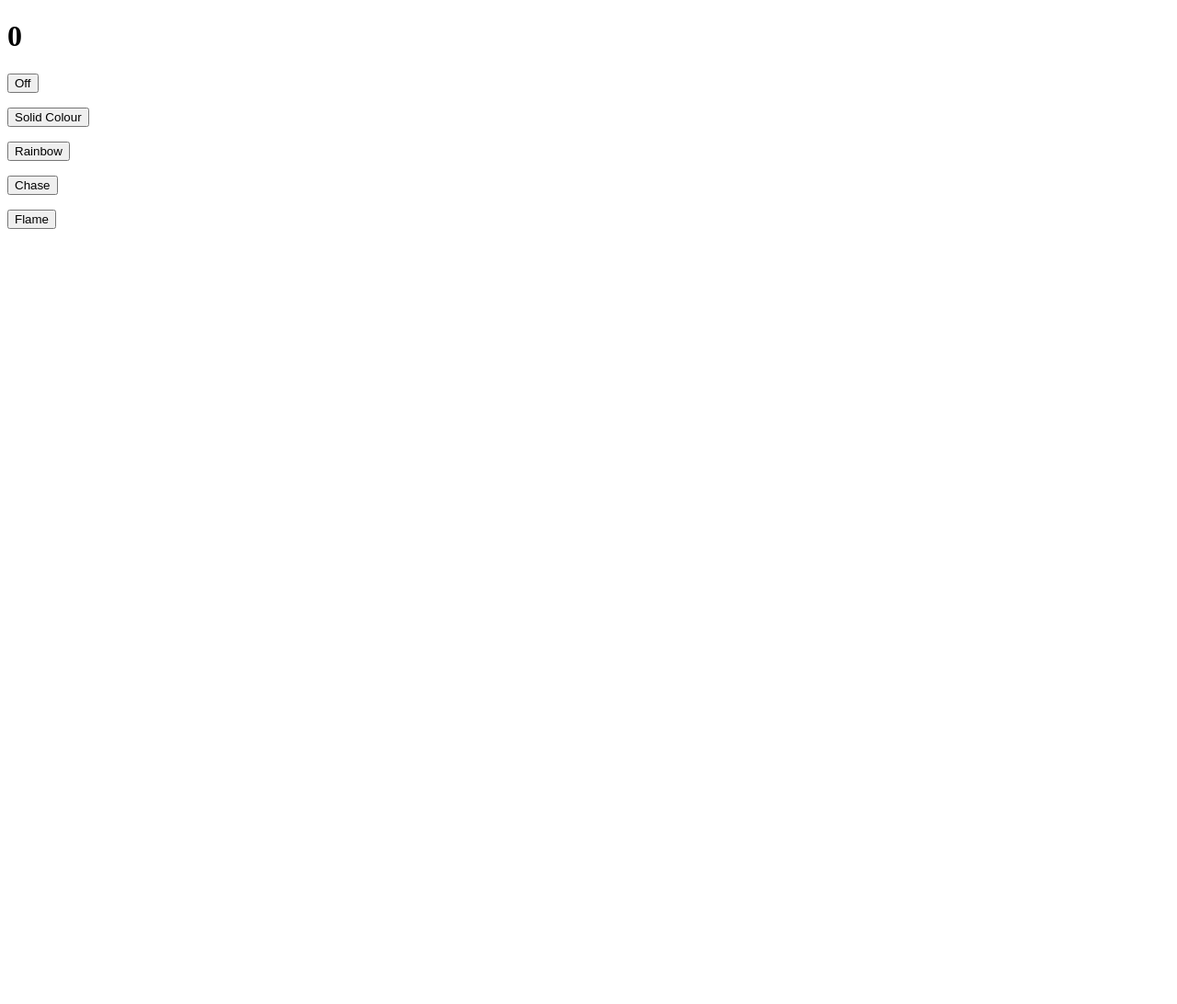
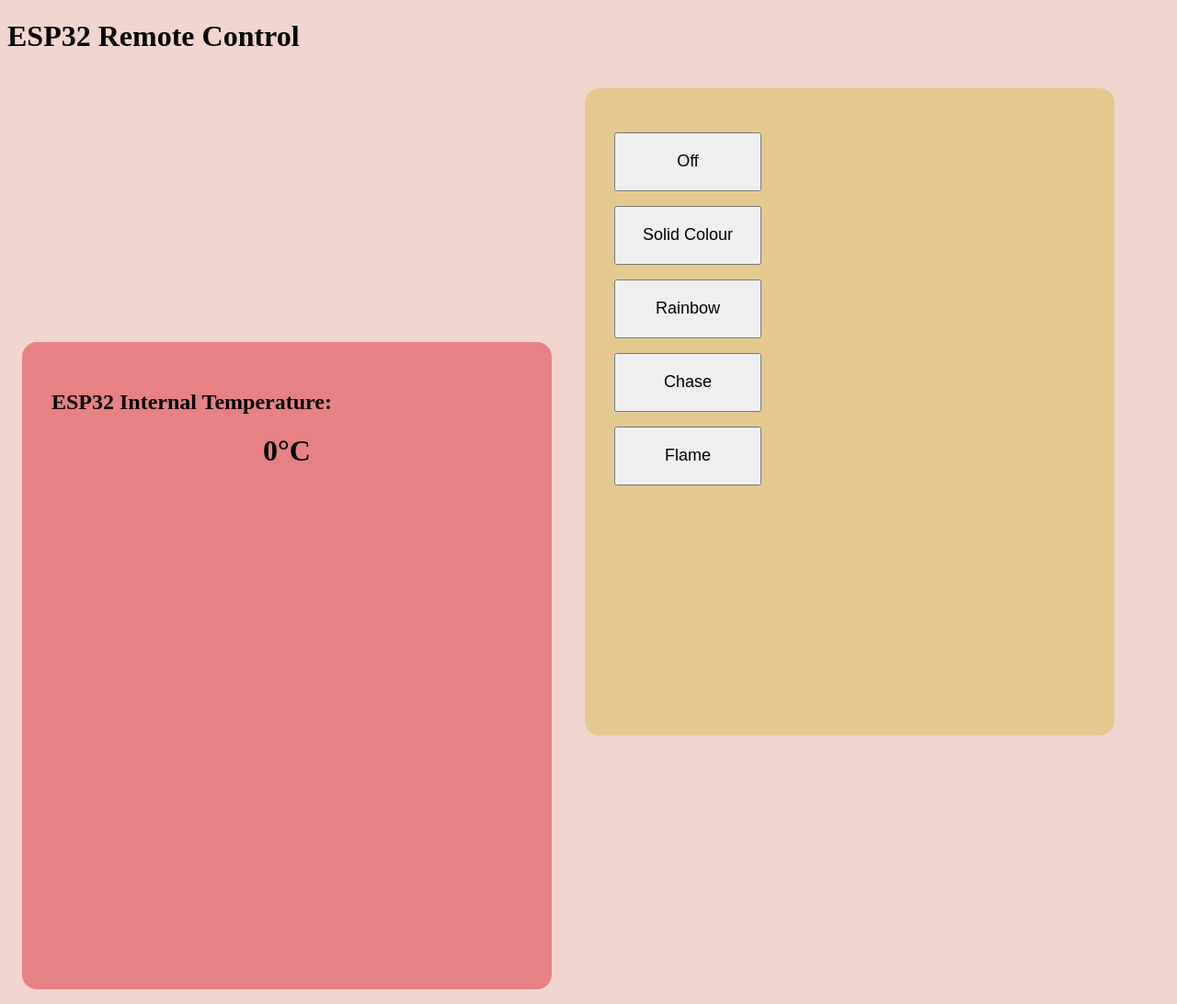
Before and after one commit to LwardShef/ArduinoCOM313, a Flask app: page / in a window 1280 px wide. Shown: the whole page at 92% size. Before the commit the page ends 249 px from the top, so only its background shows below. Run offline with Flask 3, Linux system fonts and the light colour scheme.

Commit message:
Sprucing up webpage

```diff
--- a/app.py
+++ b/app.py
@@ -45,4 +45,4 @@ def get_data():
 
 
 if __name__ == '__main__':
-    app.run(host='0.0.0.0', debug=False)
+    app.run()
--- /dev/null
+++ b/static/style.css
@@ -0,0 +1,30 @@
+body{
+    background-color: #f2d5cf;
+    height:100vh;
+}
+.title{
+    width:100vw;
+}
+#middle-column{
+    background-color: #e78284;
+}
+#right-column{
+    background-color: #e5c890;
+}
+#columns div{
+    display:inline-block;
+    padding: 2rem;
+    margin: 1rem;
+    border-radius: 1rem;
+    height:80vh;
+    width: 40vw;
+}
+#middle-column h1{
+    display:flex;
+    justify-content: center;
+}
+input{
+    width:10rem;
+    height: 4rem;
+    font-size: large;
+}
--- a/templates/Home.html
+++ b/templates/Home.html
@@ -4,13 +4,14 @@
 <head>
     <meta charset="UTF-8">
     <title>ESP32 tool</title>
+    <link rel="stylesheet" href="../static/style.css">
 </head>
 <body>
-<div id="left-column">
-
-</div>
+<h1 class="title">ESP32 Remote Control</h1>
+<div id="columns">
     <div id="middle-column">
-    <h1>{{ temperature }}</h1>
+        <h2>ESP32 Internal Temperature:</h2>
+        <h1>{{ temperature }}&#176;C</h1>
     </div>
     <div id="right-column">
         <form  action="/" method="post">
@@ -21,7 +22,6 @@
             <p><input type="submit" name="submit" value="Flame"> </p>
         </form>
     </div>
-
-
+</div>
 </body>
 </html>
```
Lines whose indentation alone changed are shown as unchanged.
